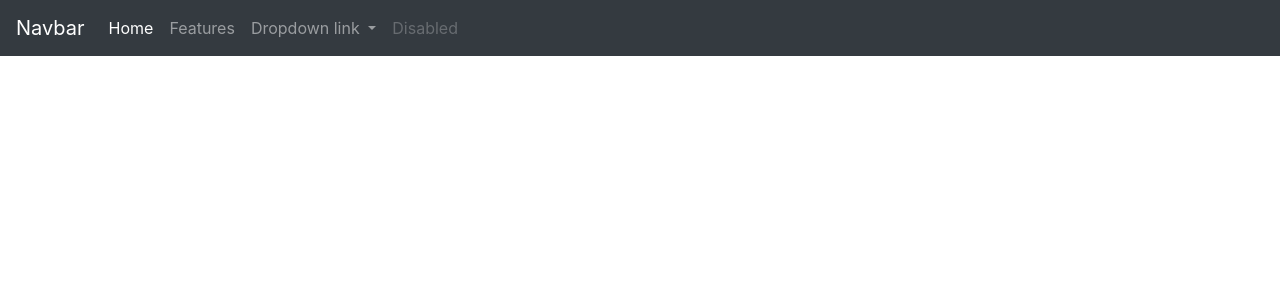
After one commit to Alexander-Popescu/All-In_Hackathon, a Python web app: template flask/templates/base.html in a window 1280 px wide. The commit adds this page. Shown: the top 300 px of the page. Run offline with Jinja, Linux system fonts and the light colour scheme; the template is opened without the code that fills it, so the values that code supplies are empty.

Commit message:
template inheritance and bootstrap added

```diff
--- a/flask/app.py
+++ b/flask/app.py
@@ -5,9 +5,9 @@ app = Flask(__name__)
 @app.route('/', methods=['GET', 'POST'])
 def home():
     if request.method == "POST":
-        return render_template('index.html')
+        return render_template('index.html', content='Hello World')
     else:
-        return render_template('index.html')
+        return render_template('index.html', content='Hello World')
 
 if __name__ == "__main__":
-    app.run()
+    app.run(debug=True)
--- /dev/null
+++ b/flask/templates/base.html
@@ -0,0 +1,44 @@
+<!DOCTYPE html>
+<html>
+    <head>
+        <link rel="stylesheet" href="https://cdn.jsdelivr.net/npm/bootstrap@4.3.1/dist/css/bootstrap.min.css" integrity="sha384-ggOyR0iXCbMQv3Xipma34MD+dH/1fQ784/j6cY/iJTQUOhcWr7x9JvoRxT2MZw1T" crossorigin="anonymous">
+        <title>{% block title %}{% endblock %}</title>
+    </head>
+<body>
+    <nav class="navbar navbar-expand-lg navbar-dark bg-dark">
+        <a class="navbar-brand" href="#">Navbar</a>
+            <button class="navbar-toggler" type="button" data-toggle="collapse" data-target="#navbarNav" aria-controls="navbarNav" aria-expanded="false" aria-label="Toggle navigation">
+                <span class="navbar-toggler-icon"></span>
+            </button>
+            <div class="collapse navbar-collapse" id="navbarNav">
+                <ul class="navbar-nav">
+                <li class="nav-item active">
+                    <a class="nav-link" href="#">Home <span class="sr-only">(current)</span></a>
+                </li>
+                <li class="nav-item">
+                    <a class="nav-link" href="#">Features</a>
+                </li>
+                <li class="nav-item dropdown">
+                    <a class="nav-link dropdown-toggle" href="#" id="navbarDropdownMenuLink" role="button" data-toggle="dropdown" aria-haspopup="true" aria-expanded="false">
+                      Dropdown link
+                    </a>
+                    <div class="dropdown-menu" aria-labelledby="navbarDropdownMenuLink">
+                      <a class="dropdown-item" href="#">Action</a>
+                      <a class="dropdown-item" href="#">Another action</a>
+                      <a class="dropdown-item" href="#">Something else here</a>
+                    </div>
+                  </li>
+                <li class="nav-item">
+                    <a class="nav-link disabled" href="#" tabindex="-1" aria-disabled="true">Disabled</a>
+                </li>
+            </ul>
+        </div>
+      </nav>
+  {% block content %}
+
+  {% endblock %}
+    <script src="https://code.jquery.com/jquery-3.3.1.slim.min.js" integrity="sha384-q8i/X+965DzO0rT7abK41JStQIAqVgRVzpbzo5smXKp4YfRvH+8abtTE1Pi6jizo" crossorigin="anonymous"></script>
+    <script src="https://cdn.jsdelivr.net/npm/popper.js@1.14.7/dist/umd/popper.min.js" integrity="sha384-UO2eT0CpHqdSJQ6hJty5KVphtPhzWj9WO1clHTMGa3JDZwrnQq4sF86dIHNDz0W1" crossorigin="anonymous"></script>
+    <script src="https://cdn.jsdelivr.net/npm/bootstrap@4.3.1/dist/js/bootstrap.min.js" integrity="sha384-JjSmVgyd0p3pXB1rRibZUAYoIIy6OrQ6VrjIEaFf/nJGzIxFDsf4x0xIM+B07jRM" crossorigin="anonymous"></script>
+</body>
+</html>
```
Also changed, not shown: flask/templates/index.html (+6 -6 lines).
